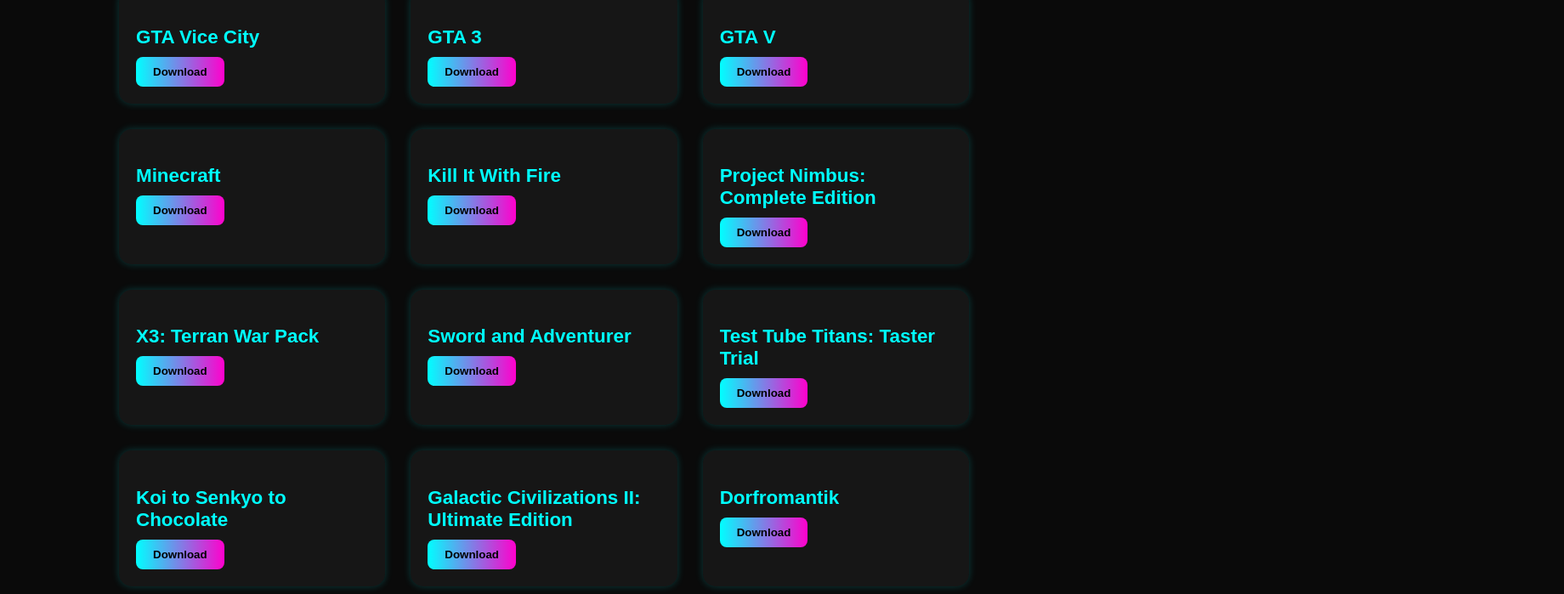
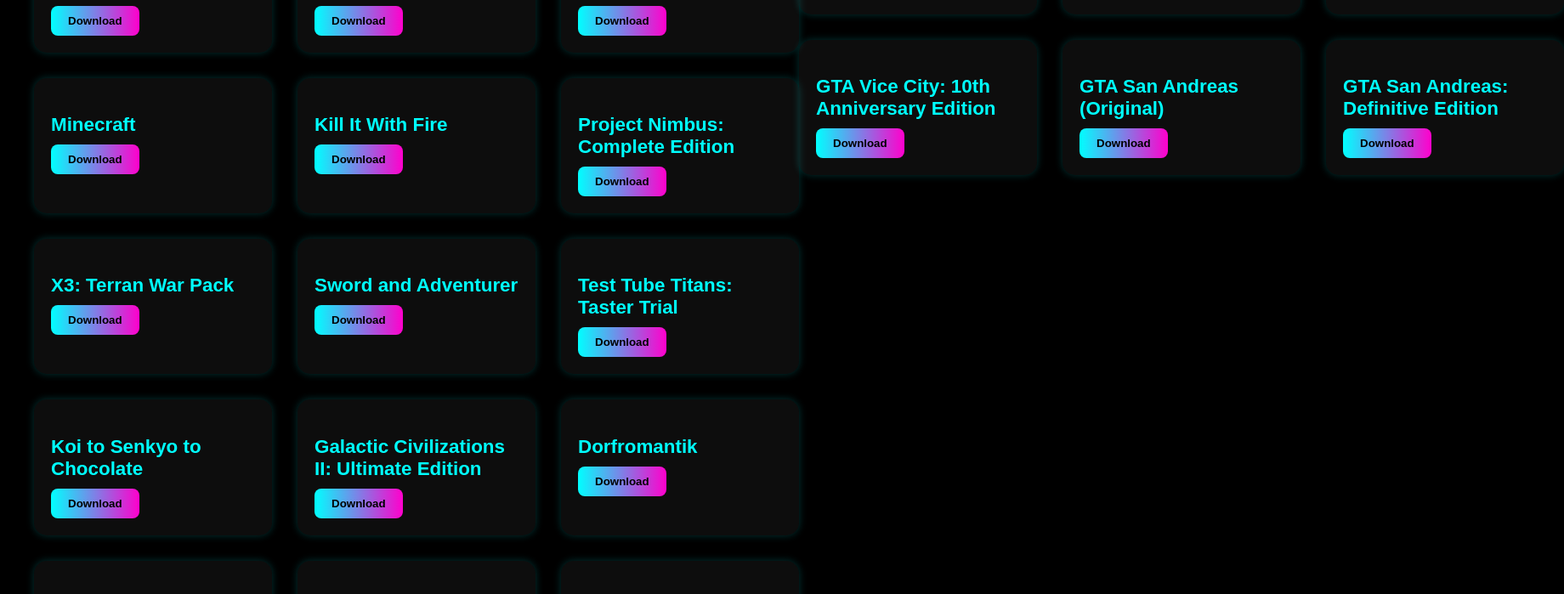
Before and after one commit to vaishrabon754-netizen/shorkari-bench-game-store, a plain HTML site: page index.html in a window 1280 px wide. Shown: the part 412-1111 px from the top of the page at 85% size, 1840 px wide, since content can reach past the window. Drawn offline with Linux system fonts and the light colour scheme.

Commit message:
Add files via upload

```diff
--- a/index.html
+++ b/index.html
@@ -209,12 +209,12 @@
 <head>
   <meta charset="UTF-8">
   <meta name="viewport" content="width=device-width, initial-scale=1.0">
-  <title>Game Search</title>
+  <title>shorkari Bench PC Game Store</title>
   <style>
     body {
+      margin: 0;
       font-family: Arial, sans-serif;
-      background: #0a0a0a;
+      background: #000;
       color: white;
-      margin: 0;
-      padding-top: 100px; /* সার্চ বারের জন্য জায়গা */
+      display: flex;
     }
```
